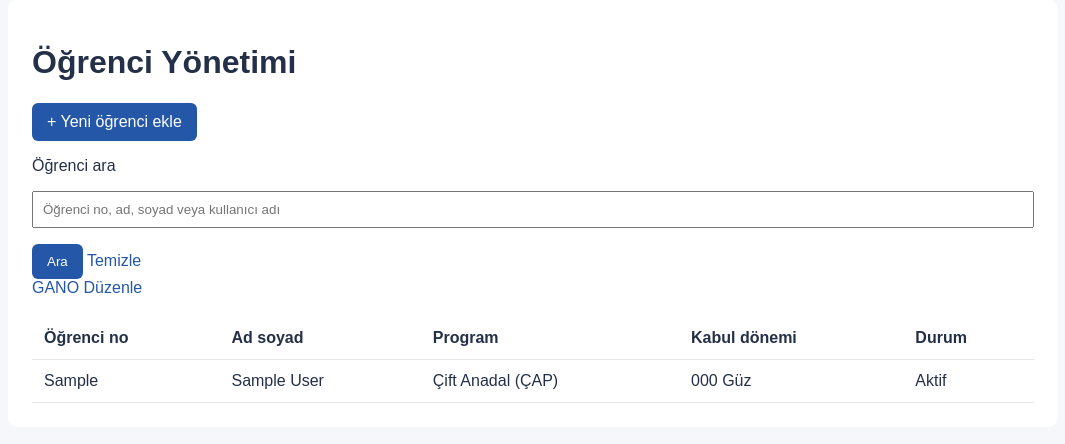
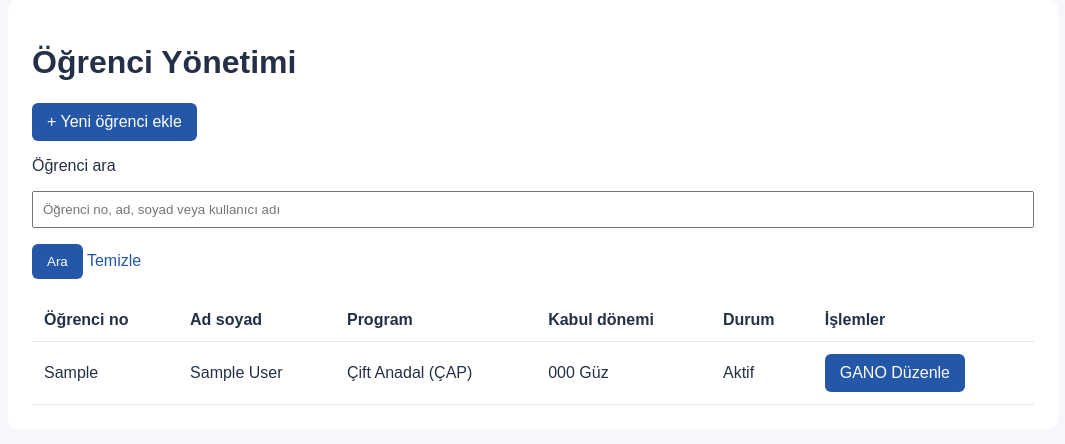
Before and after one commit to ayseceydall/cap-ydp_otomasyon, a Django app: page /ogrenciler/ in a window 1280 px wide. Shown: the part 127-571 px from the top of the page, without its empty margins (107-1172 px from the left). Run offline with Django 5.2, Linux system fonts and the light colour scheme; a user stored in the database is signed in; tables that the repository leaves empty hold one stand-in row (values such as "Sample post").

Commit message:
Improve student list GANO button layout

```diff
--- a/students/templates/students/student_list.html
+++ b/students/templates/students/student_list.html
@@ -1,3 +1,4 @@
+
 {% extends "students/base.html" %}
 
 {% block title %}Öğrenci Yönetimi{% endblock %}
@@ -35,6 +36,7 @@
                 <th>Program</th>
                 <th>Kabul dönemi</th>
                 <th>Durum</th>
+                <th>İşlemler</th>
             </tr>
         </thead>
 
@@ -51,13 +53,18 @@
                         {{ student.get_acceptance_term_display }}
                     </td>
                     <td>{{ student.get_status_display }}</td>
-                    <a href="{% url 'coordinator_update_gano' student.pk %}">
-    GANO Düzenle
-</a>
+                    <td>
+                        <a
+                            class="button"
+                            href="{% url 'coordinator_update_gano' student.pk %}"
+                        >
+                            GANO Düzenle
+                        </a>
+                    </td>
                 </tr>
             {% empty %}
                 <tr>
-                    <td colspan="5">Henüz öğrenci kaydı bulunmuyor.</td>
+                    <td colspan="6">Henüz öğrenci kaydı bulunmuyor.</td>
                 </tr>
             {% endfor %}
         </tbody>
```
